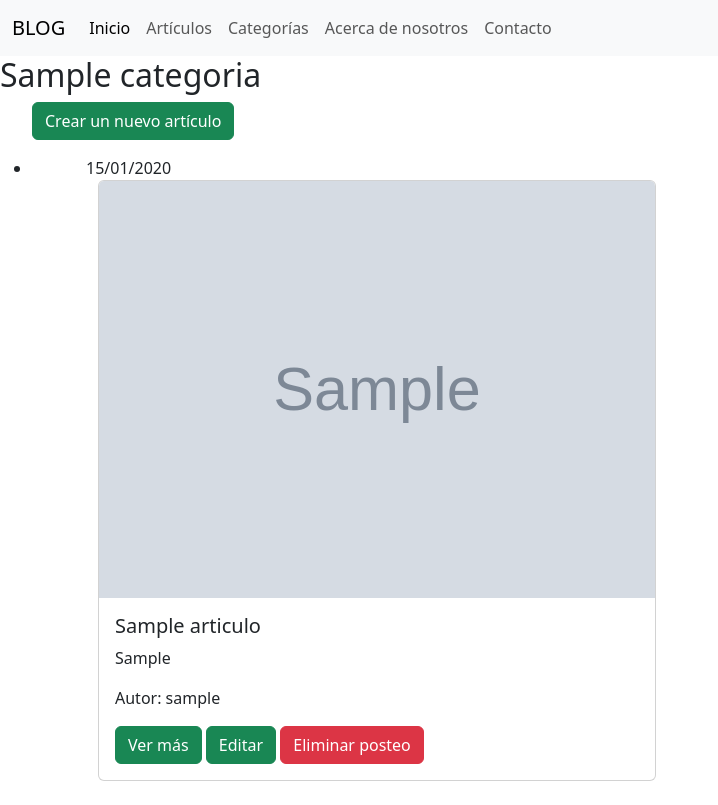
After one commit to NNicolasD/g5-blog, a Django app: a page that uses src/templates/base.html in a window 1280 px wide. The commit adds this page. Shown: the whole page, without its empty margins (0-718 px from the left). Run offline with Django 4.2, Linux system fonts and the light colour scheme; tables that the repository leaves empty hold one stand-in row (values such as "Sample post"); grey boxes marked "Sample" are stand-in pictures; some libraries are stand-ins or nearby versions.

Commit message:
Añado vista para ver los artículos por categorías

```diff
--- a/src/articulos/urls.py
+++ b/src/articulos/urls.py
@@ -8,4 +8,6 @@ urlpatterns = [
     path('list-articles/', ListaArticulosView.as_view(), name='list-articles'),
     path('edit-article/<int:pk>', EditarArticuloView.as_view(), name = 'edit-article'),
     path('delete-article/<int:pk>', EliminarArticuloView.as_view(), name = 'delete-article'),
+    path('category/<str:category>/', CategoryView.as_view(), name='category'),
+    path('category/', CategoryListView.as_view(), name='category-list'),
 ]
--- a/src/articulos/views.py
+++ b/src/articulos/views.py
@@ -1,8 +1,9 @@
 from django.shortcuts import render
 from django.views import generic
-from .models import Articulo
+from .models import Articulo, Categoria
 from .forms import CrearArticuloForm
 from django.urls import reverse
+from django.shortcuts import get_object_or_404
 
 # Create your views here.
 
@@ -39,3 +40,24 @@ class EliminarArticuloView(generic.DeleteView):
 
     def get_success_url(self):
         return reverse('articulos:list-articles')
+
+class CategoryView(generic.TemplateView):
+    template_name = 'blog/category.html'
+
+    def get_context_data(self, **kwargs):
+        category_slug = self.kwargs['category']
+        category_obj = get_object_or_404(Categoria, nombre__iexact=category_slug.replace('-', ' '))
+        category_article = Articulo.objects.filter(categoria=category_obj)
+        context = super().get_context_data(**kwargs)
+        context['category'] = category_obj.nombre
+        context['category_article'] = category_article
+        return context
+
+class CategoryListView(generic.ListView):
+    model = Categoria
+    template_name = 'blog/category_list.html'
+    context_object_name = 'category_list'
+
+    def get_queryset(self):
+        queryset = super().get_queryset()
+        return queryset
--- a/src/templates/base.html
+++ b/src/templates/base.html
@@ -27,7 +27,7 @@
             <a class="nav-link" href="{% url 'articulos:list-articles' %}">Artículos</a>
           </li>
           <li class="nav-item">
-            <a class="nav-link" href="">Categorías</a>
+            <a class="nav-link" href="{% url 'articulos:category-list' %}">Categorías</a>
           </li>
           <li class="nav-item">
             <a class="nav-link" href="{% url 'blog:about' %}">Acerca de nosotros</a>
--- a/src/templates/blog/articles.html
+++ b/src/templates/blog/articles.html
@@ -20,7 +20,7 @@
                         <h5 class="card-title">{{ articulo.titulo }}</h5>
                         <p class="card-text">{{ articulo.bajada }}</p>
                         <p class="card-text">Autor: {{ articulo.autor }}</p>
-                        <p class="card-text">Categoria: <a href="">{{ articulo.categoria }}</a></p>
+                        <p class="card-text">Categoria: <a href="{% url 'articulos:category' articulo.categoria|slugify %}">{{ articulo.categoria }}</a></p>
                         <a href="" class="btn btn-success">Ver más</a>
                         <a href="{% url 'articulos:edit-article' articulo.id %}" class="btn btn-success">Editar</a>
                         <a href="{% url 'articulos:delete-article' articulo.id %}" class="btn btn-danger">Eliminar posteo</a>
--- /dev/null
+++ b/src/templates/blog/category.html
@@ -0,0 +1,57 @@
+{% extends 'base.html' %}
+{% block title %} {{ category }} {% endblock %}
+{% block content %}
+    {% if category_article %}
+        <h2>{{ category }}</h2>
+        <ul>
+            <a href="{% url 'articulos:create-article' %}" class="btn btn-success mb-3">Crear un nuevo artículo</a>
+            {% for articulo in category_article %}
+                <li>
+                <div class="container">
+                    <div class="row">
+                        {{ articulo.creacion|date:"d/m/Y" }}
+                    </div>
+                    <div class="col-md-6 mb-4">
+                        <div class="card">
+                            {% if articulo.imagen %}
+                                <img src="{{ articulo.imagen.url }}" class="card-img-top" alt="Articulo Image">
+                            {% endif %}
+                            <div class="card-body">
+                                <h5 class="card-title">{{ articulo.titulo }}</h5>
+                                <p class="card-text">{{ articulo.bajada }}</p>
+                                <p class="card-text">Autor: {{ articulo.autor }}</p>
+                                <a href="" class="btn btn-success">Ver más</a>
+                                <a href="{% url 'articulos:edit-article' articulo.id %}" class="btn btn-success">Editar</a>
+                                <a href="{% url 'articulos:delete-article' articulo.id %}" class="btn btn-danger">Eliminar posteo</a>
+                            </div>
+                        </div>
+                    </div>
+                </div>
+            </li>
+            {% endfor %}
+        </ul>
+    {% else %}
+        <h2>Esta categoría no contiene ningún artículo</h2>
+        <a href="{% url 'articulos:create-article' %}" class="btn btn-success mb-3">Crear un nuevo artículo</a>
+    {% endif %}
+
+    {% if is_paginated %}
+        <div class="pagination">
+            {% if page_obj.has_previous %}
+                <a href="?page={{ page_obj.previous_page_number }}">Anterior</a>
+            {% endif %}
+
+            {% for page in paginator.page_range %}
+                {% if page == page_obj.number %}
+                    <span class="current-page">{{ page }}</span>
+                {% else %}
+                    <a href="?page={{ page }}">{{ page }}</a>
+                {% endif %}
+            {% endfor %}
+
+            {% if page_obj.has_next %}
+                <a href="?page={{ page_obj.next_page_number }}">Siguiente</a>
+            {% endif %}
+        </div>
+    {% endif %}
+{% endblock content %}
```
Also changed, not shown: src/templates/blog/category_list.html (added, +13 -0 lines).
